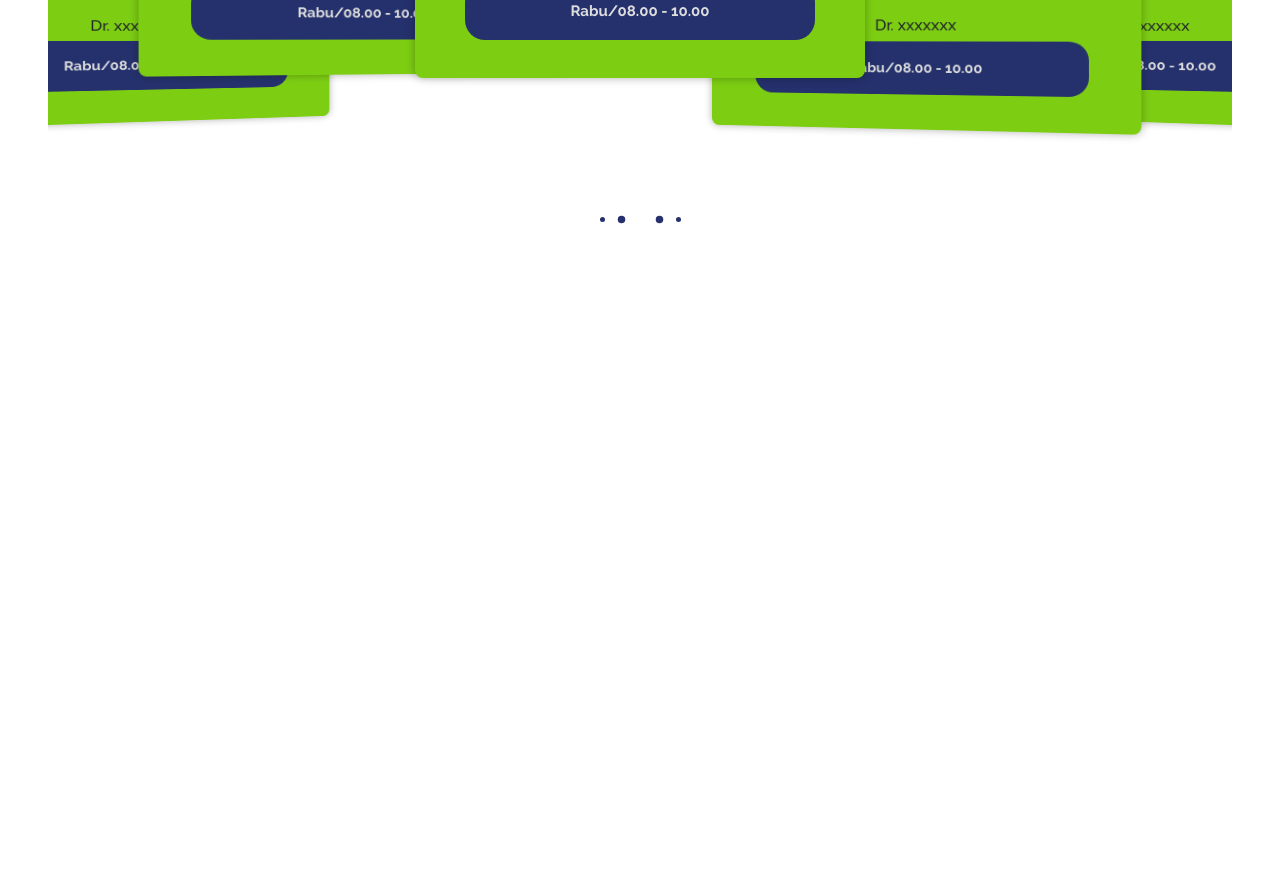
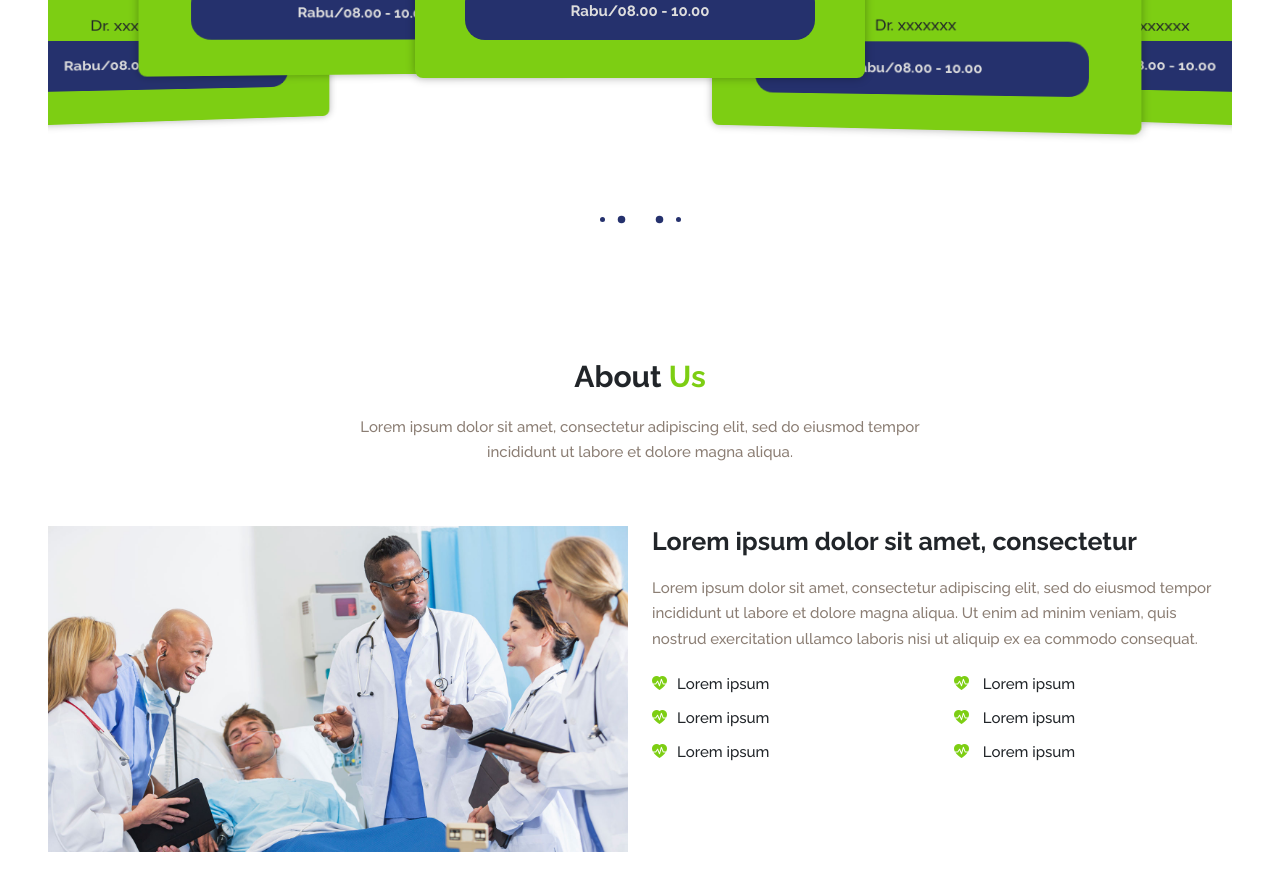
Before and after one commit to adarahaniv16/ECLINIC, a plain HTML site: page index.html in a window 1280 px wide. Shown: the part 1283-2174 px from the top of the page. Before the commit the page ends 1512 px from the top, so only its background shows below. Drawn offline with nearby package versions, Linux system fonts and the light colour scheme; a script that the page names is missing.

Commit message:
about us

```diff
--- a/assets/css/syle.css
+++ b/assets/css/syle.css
@@ -3,6 +3,7 @@
 :root {
   --main-color: #7DCE13;
   --second-color: #25316D;
+  --p-color: #8B7E74;
   /* --body-color: #aaf39e; */
   --main-font: 'Open Sans', sans-serif;
   --heading-font: 'Raleway', sans-serif;
@@ -73,7 +74,7 @@ body {
 
 
 p {
-  color: #8B7E74;
+  color: var(--p-color);
 }
 
 
@@ -258,7 +259,7 @@ nav ul li a {
   height: 100px;
   object-fit: cover;
   border-radius: 50%;
-  border: 8px solid #25316D;
+  border: 8px solid var(--second-color);
 }
 
 .dokter .item h3 {
@@ -369,6 +370,59 @@ nav ul li a {
   z-index: 4;
 }
 
+/* Profile */
+.about {
+  padding: 130px 0;
+  font-family: var(--heading-font);
+}
+
+.about .heading h2 {
+  font-size: 30px;
+  font-weight: 700;
+  margin: 0;
+  padding: 0;
+
+}
+
+.about .heading h2 span {
+  color: var(--main-color);
+}
+
+.about .heading p {
+  font-size: 15px;
+  font-weight: 400;
+  line-height: 1.7;
+  color: var(--p-color);
+  margin: 20px 0 60px;
+  padding: 0;
+}
+
+.about h3 {
+  font-size: 25px;
+  font-weight: 700;
+  margin: 0;
+  padding: 0;
+}
+
+.about p {
+  font-size: 15px;
+  font-weight: 400;
+  line-height: 1.7;
+  color: var(--p-color);
+  margin: 20px 0 15px;
+  padding: 0;
+}
+
+.about h4 {
+  font-size: 15px;
+  font-weight: 500;
+  margin: 8px 0;
+}
+
+.about h4 i {
+  color: var(--main-color);
+  margin-right: 10px;
+}
 
 @media screen and (min-width: 960px) {
   .bg-sidebar.change {
--- a/index.html
+++ b/index.html
@@ -33,8 +33,8 @@
                     <ul class="sidebar">
                         <li><a href="#poli">POLI</a></li>
                         <li><a href="#dokter">DOKTER</a></li>
-                        <li><a href="#pelayanan">PELAYANAN</a></li>
-                        <li><a href="#profil">PROFIL</a></li>
+                        <!-- <li><a href="#pelayanan">PELAYANAN</a></li> -->
+                        <li><a href="#about">PROFIL</a></li>
                         <li><a href="#dokumentasi">DOKUMENTASI</a></li>
                     </ul>
                 </div>
@@ -151,7 +151,60 @@
                 </div>
             </div>
         </div>
+    </section>
 
+    <section class="about" id="about">
+        <div class="container-fluid px-5">
+            <div class="heading text-center">
+                <h2>About
+                    <span>Us</span></h2>
+                <p>Lorem ipsum dolor sit amet, consectetur adipiscing elit, sed do eiusmod tempor
+                    <br>
+                    incididunt ut labore et dolore magna aliqua.
+                </p>
+            </div>
+            <div class="row">
+                <div class="col-lg-6">
+                    <img src="assets/img/doctor.jpg" alt="about" class="img-fluid" width="100%">
+                </div>
+                <div class="col-lg-6">
+                    <h3>Lorem ipsum dolor sit amet, consectetur </h3>
+                    <p>Lorem ipsum dolor sit amet, consectetur adipiscing elit, sed do eiusmod
+                        tempor incididunt ut labore et dolore magna aliqua. Ut enim ad minim veniam,
+                        quis nostrud exercitation ullamco laboris nisi ut aliquip ex ea commodo
+                        consequat.</p>
+                    <div class="row">
+                        <div class="col-md-6">
+                            <h4>
+                                <i class="bi bi-heart-pulse-fill"></i>Lorem ipsum</h4>
+                        </div>
+                        <div class="col-md-6">
+                            <h4>
+                                <i class="bi bi-heart-pulse-fill"></i>
+                                Lorem ipsum</h4>
+                        </div>
+                        <div class="col-md-6">
+                            <h4>
+                                <i class="bi bi-heart-pulse-fill"></i>Lorem ipsum</h4>
+                        </div>
+                        <div class="col-md-6">
+                            <h4>
+                                <i class="bi bi-heart-pulse-fill"></i>
+                                Lorem ipsum</h4>
+                        </div>
+                        <div class="col-md-6">
+                            <h4>
+                                <i class="bi bi-heart-pulse-fill"></i>Lorem ipsum</h4>
+                        </div>
+                        <div class="col-md-6">
+                            <h4>
+                                <i class="bi bi-heart-pulse-fill"></i>
+                                Lorem ipsum</h4>
+                        </div>
+                    </div>
+                </div>
+            </div>
+        </div>
     </section>
     <!-- Vendor JS Files -->
     <script src="assets/js/main.js"></script>
```
Also changed, not shown: assets/img/doctor.jpg (added).
